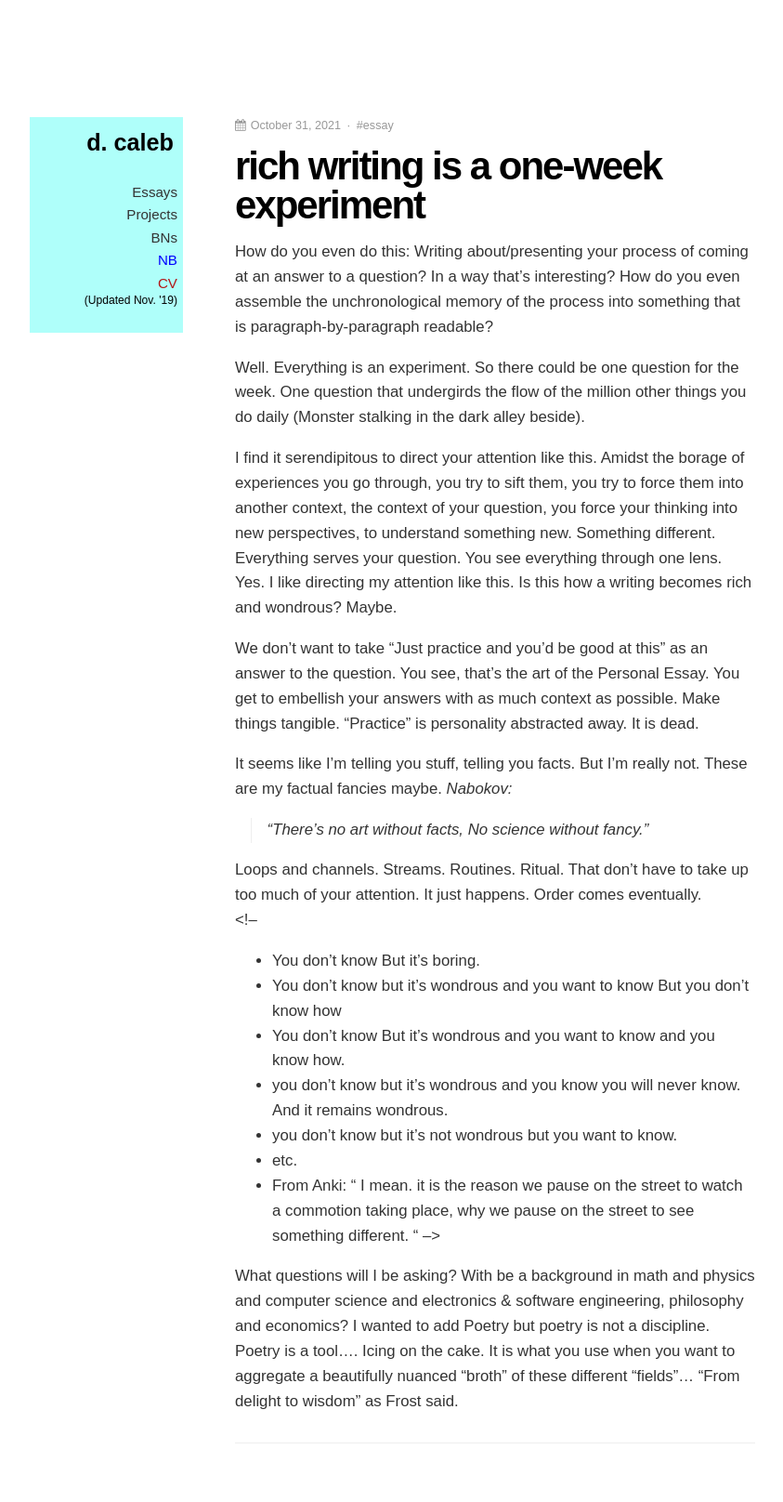
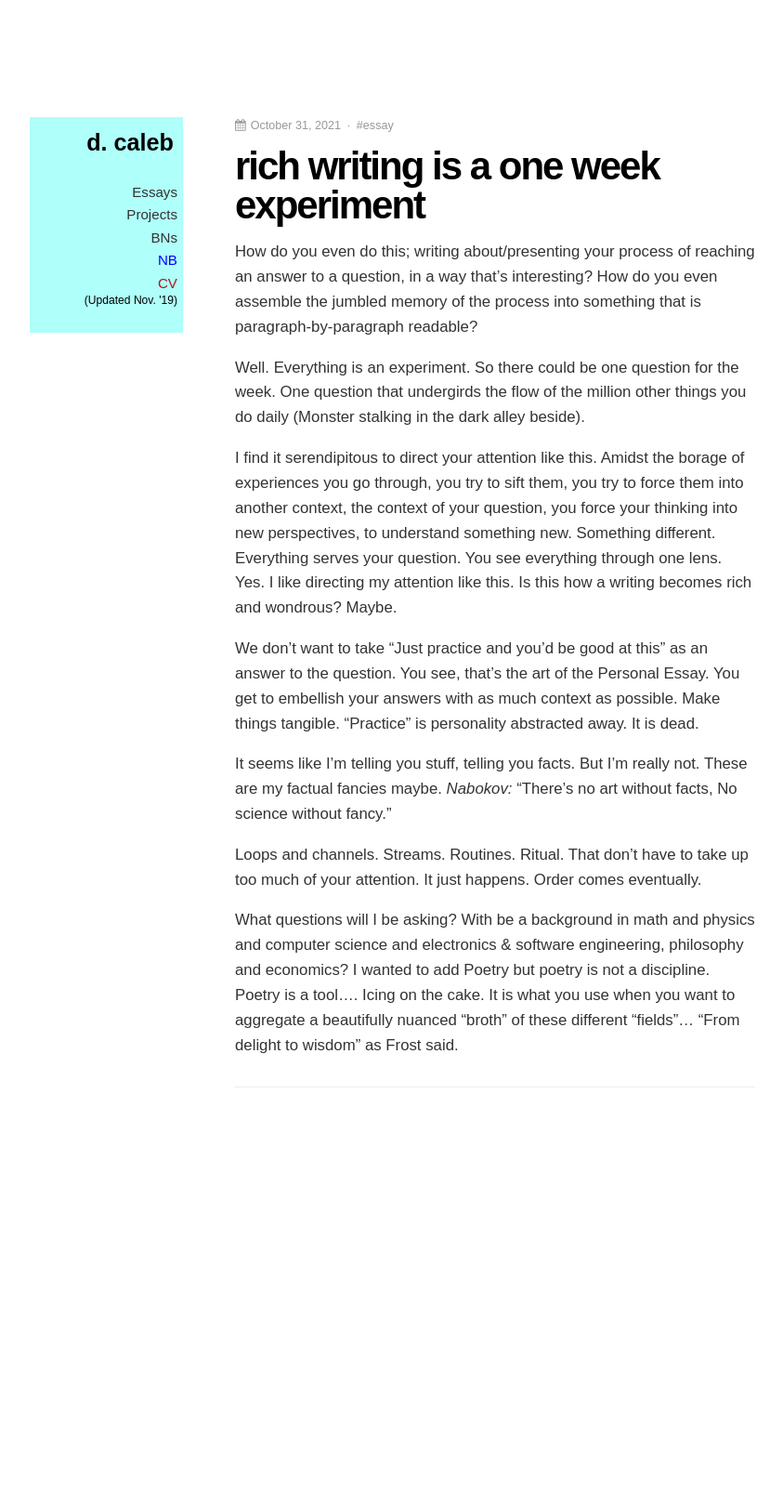
Before and after one commit to dCO2/rococo, a Jekyll site: the page built from _posts/2021-10-31-rich-writing.md, in a window 1280 px wide. Shown: the whole page at 93% size, without its empty margins (123-966 px from the left). Built offline with Jekyll 4.4.1, drawn with Linux system fonts in a browser that asks for light colours; some web fonts are replaced; after the commit the page ends 1233 px from its top, so only the background shows below that.

Commit message:
Made note better

```diff
--- a/_posts/2021-10-31-rich-writing.md
+++ b/_posts/2021-10-31-rich-writing.md
@@ -1,13 +1,13 @@
 ---
 layout: note
-title: "rich writing is a one-week experiment"
+title: "rich writing is a one week experiment"
 feature-image: /assets/images/
 feature:
 permalink: /:year/:month/:day/:title
 tags: essay
 ---
 
-How do you even do this: Writing about/presenting your process of coming at an answer to a question? In a way that's interesting? How do you even assemble the unchronological memory of the process into something that is paragraph-by-paragraph readable?
+How do you even do this; writing about/presenting your process of reaching an answer to a question, in a way that's interesting? How do you even assemble the jumbled memory of the process into something that is paragraph-by-paragraph readable?
 
 Well. Everything is an experiment. So there could be one question for the week. One question that undergirds the flow of the million other things you do daily (Monster stalking in the dark alley beside).
 
@@ -15,17 +15,8 @@ I find it serendipitous to direct your attention like this. Amidst the borage of
 
 We don't want to take "Just practice and you'd be good at this" as an answer to the question. You see, that's the art of the Personal Essay. You get to embellish your answers with as much context as possible. Make things tangible. "Practice" is personality abstracted away. It is dead.
 
-It seems like I'm telling you stuff, telling you facts. But I'm really not. These are my factual fancies maybe. _Nabokov:_
-> "There's no art without facts, No science without fancy."
+It seems like I'm telling you stuff, telling you facts. But I'm really not. These are my factual fancies maybe. _Nabokov:_ "There's no art without facts, No science without fancy."
 
 Loops and channels. Streams. Routines. Ritual. That don't have to take up too much of your attention. It just happens. Order comes eventually.
-<!--
-- You don't know But it's boring.
-- You don't know but it's wondrous and you want to know But you don't know how
-- You don't know But it's wondrous and you want to know and you know how.
-- you don't know but it's wondrous and you know you will never know. And it remains wondrous.
-- you don't know but it's not wondrous but you want to know.
-- etc.
-- From Anki: " I mean. it is the reason we pause on the street to watch a commotion taking place, why we pause on the street to see something different. "   -->
 
 What questions will I be asking? With be a background in math and physics and computer science and electronics & software engineering, philosophy and economics? I wanted to add Poetry but poetry is not a discipline. Poetry is a tool.... Icing on the cake. It is what you use when you want to aggregate a beautifully nuanced "broth" of these different "fields"... "From delight to wisdom" as Frost said.
```
